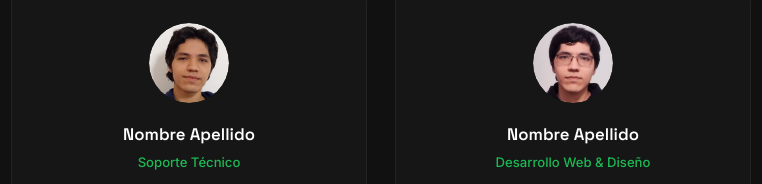
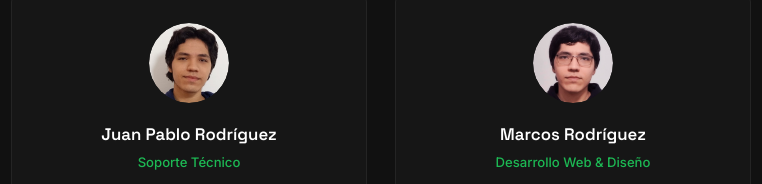
Before and after one commit to doublesuccess/twinstech-ar, a plain HTML site: page nosotros/index.html in a window 1280 px wide. Shown: the part 2540-2724 px from the top of the page, 259-1021 px from the left. Drawn offline with Linux system fonts and the light colour scheme.

Commit message:
Names Updated

```diff
--- a/nosotros/index.html
+++ b/nosotros/index.html
@@ -335,7 +335,7 @@
         <div class="team-avatar" style="background:none;overflow:hidden;">
           <img src="../assets/pictures/picture-tech.png" alt="Técnico" style="width:80px;height:80px;object-fit:cover;border-radius:50%;display:block;" draggable="false">
         </div>
-        <div class="team-name">Nombre Apellido</div>
+        <div class="team-name">Juan Pablo Rodríguez</div>
         <div class="team-role">Soporte Técnico</div>
         <p class="team-bio">Especialista en soporte técnico, diagnóstico y resolución de problemas informáticos. Cuenta con amplia experiencia en configuración de equipos, asistencia a usuarios y soluciones tecnológicas, brindando soporte profesional en Brasil y Argentina.</p>
       </div>
@@ -343,7 +343,7 @@
         <div class="team-avatar" style="background:none;overflow:hidden;">
           <img src="../assets/pictures/picture-developer.png" alt="Desarrollador" style="width:80px;height:80px;object-fit:cover;border-radius:50%;display:block;" draggable="false">
         </div>
-        <div class="team-name">Nombre Apellido</div>
+        <div class="team-name">Marcos Rodríguez</div>
         <div class="team-role">Desarrollo Web & Diseño</div>
         <p class="team-bio">Especialista en diseño y desarrollo de sitios web modernos, funcionales y orientados a resultados. Combina creatividad y conocimiento técnico para crear experiencias digitales atractivas, intuitivas y adaptadas a cada proyecto.</p>
       </div>
```
